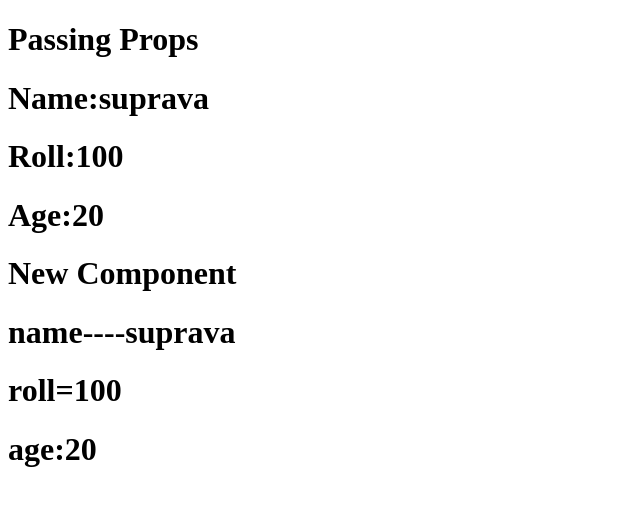
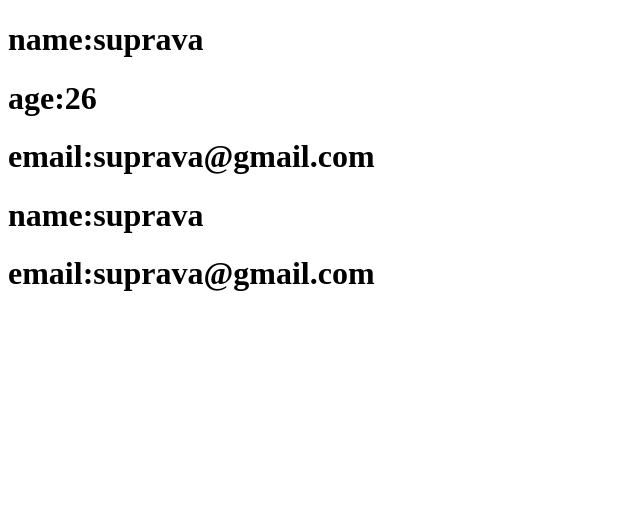
Before and after one commit to suprava16/React_Session_6, a React (Create React App) app: page / in a window 1280 px wide. Shown: the top 506 px of the page, without its empty margins (0-640 px from the left). Built offline with nearby package versions, Linux system fonts and the light colour scheme.

Commit message:
props and state variables

```diff
--- a/src/App.js
+++ b/src/App.js
@@ -1,12 +1,16 @@
 import React from "react"
 import Welcome from "./Welcome"
-import PropsCom from "./ClassComponents/PropsCom"
+import PropsCom from "./ClassComponents/ClassProps/PropsCom"
+import ComponentTwo from "./ClassComponents/ClassProps/ComponentTwo"
+import StateVariable from "./ClassComponents/ClassState/StateVariable"
 export class App extends React.Component{
   render(){
     return(
       <div>
       {/* <Welcome/> */}
-      <PropsCom name="suprava" roll={100} age={20}/>
+      {/* <PropsCom name="suprava" roll={100} age={20}/>
+      <ComponentTwo email="suprava@gmail.com" address="bbsr"/> */}
+      <StateVariable/>
       </div>
     )
   }
--- /dev/null
+++ b/src/ClassComponents/ClassProps/ComponentTwo.js
@@ -0,0 +1,14 @@
+import React from "react";
+export default class ComponentTwo extends React.Component{
+  render(){
+    console.log(this.props)
+    return(
+      <div>
+        <h1>Component Two</h1>
+        <h1>email:{this.props.email}</h1>
+        <h1>address:{this.props.address}</h1>
+
+      </div>
+    )
+  }
+}
--- a/src/ClassComponents/PropsCom.js
+++ b/src/ClassComponents/ClassProps/PropsCom.js
@@ -1,5 +1,5 @@
 import React from "react"
-import NewComponent from "./ClassProps/NewComponent"
+import NewComponent from "./NewComponent"
 export default class PropsCom extends React.Component{
   render(){
     console.log(this.props)
--- /dev/null
+++ b/src/ClassComponents/ClassState/ComponentB.js
@@ -0,0 +1,13 @@
+import React from "react"
+
+export default class ComponentB extends React.Component{
+  render(){
+    console.log(this.props)
+    return(
+      <div>
+<h1>name:{this.props.data.name}</h1>
+<h1>email:{this.props.data.email}</h1>
+      </div>
+    )
+  }
+}
--- /dev/null
+++ b/src/ClassComponents/ClassState/StateVariable.js
@@ -0,0 +1,30 @@
+import React from "react"
+import ComponentB from "./ComponentB";
+export default class StateVariable extends React.Component{
+  constructor(){
+    super();
+    this.state={
+      name:"suprava",
+      age:26,
+      email:"suprava@gmail.com"
+    }
+
+  }
+
+render(){
+  console.log(this.state)
+  const{name,age,email}=this.state
+  return(
+    <div>
+        {/* <h1>name:{this.state.name}</h1>
+        <h1>age:{this.state.age}</h1>
+        <h1>email:{this.state.email}</h1> */}
+
+        <h1>name:{name}</h1>
+        <h1>age:{age}</h1>
+        <h1>email:{email}</h1>
+        <ComponentB data={this.state}/>
+    </div>
+  )
+}
+}
```
